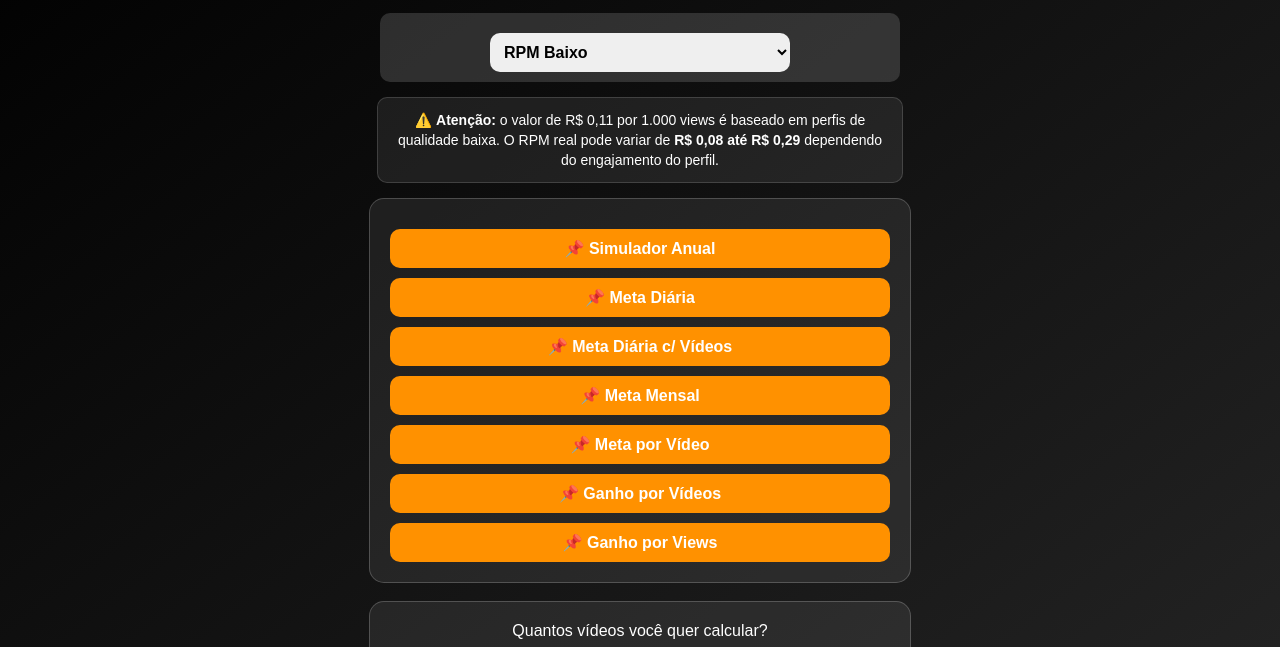
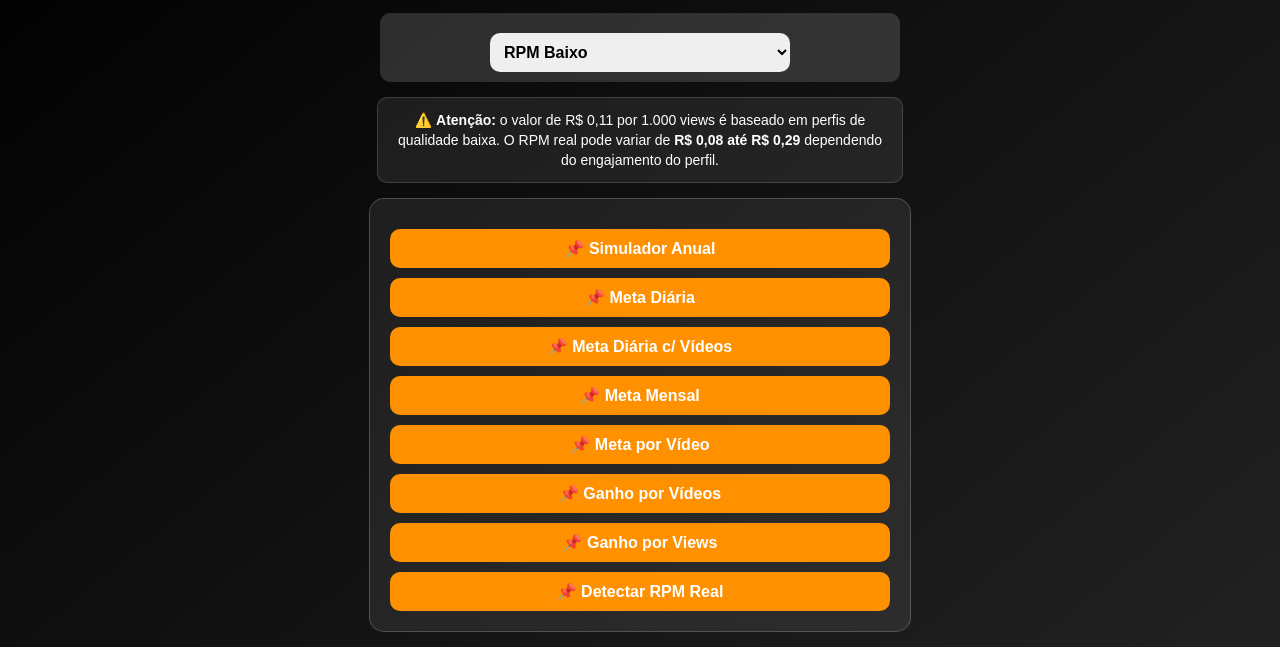
Before and after one commit to cassioseabrabr/calculadora-kwai, a plain HTML site: page index.html in a window 1280 px wide. Shown: the part 130-777 px from the top of the page. Drawn offline with Linux system fonts and the light colour scheme.

Commit message:
Add files via upload

```diff
--- a/index.html
+++ b/index.html
@@ -107,6 +107,7 @@ if (!localStorage.getItem("kwaiRPM")) {
         <button onclick="window.location.href='simulador-meta-por-video.html'">📌 Meta por Vídeo</button>
         <button onclick="window.location.href='simulador-por-videos.html'">📌 Ganho por Vídeos</button>
         <button onclick="window.location.href='simulador-por-views.html'">📌 Ganho por Views</button>
+        <button onclick="window.location.href='simulador-rpm-real.html'">📌 Detectar RPM Real</button>
     </div>
     <br>
 
```
